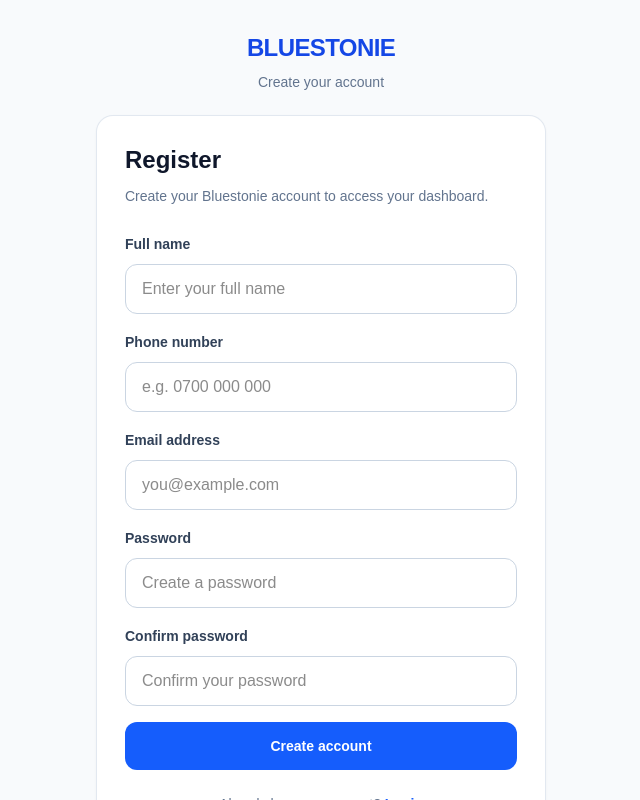
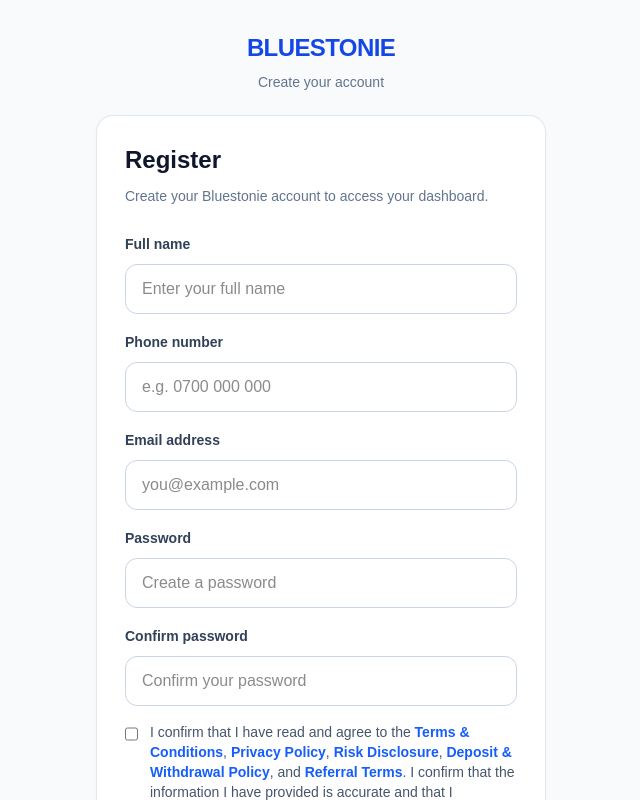
Before and after one commit to bless2030/Bluestonie, a Next.js app: page /register in a window 1280 px wide. Shown: the top 800 px of the page, without its empty margins (319-959 px from the left). Built offline with nearby package versions, Linux system fonts and the light colour scheme; no server answers.

Commit message:
Add account agreement and activity tracking

```diff
--- a/app/dashboard/page.tsx
+++ b/app/dashboard/page.tsx
@@ -230,6 +230,12 @@ supabase
       }
 
       setProfile(profileResult.data as Profile);
+
+await supabase
+  .from("profiles")
+  .update({ updated_at: new Date().toISOString() })
+  .eq("id", user.id);
+
 setWallet(walletResult.data as Wallet);
 setPackages((packagesResult.data || []) as Package[]);
 
@@ -711,6 +717,17 @@ const withdrawableProfitUgx = Math.round(
             <h1 className="text-lg font-extrabold text-blue-700">
               {profile?.full_name || "Member"}
             </h1>
+{profile?.created_at && (
+  <p className="mt-1 text-xs text-slate-400">
+    Joined{" "}
+    {new Date(profile.created_at).toLocaleDateString("en-US", {
+      month: "short",
+      day: "numeric",
+      year: "numeric",
+    })}
+  </p>
+)}
+
           </div>
 
           <button
--- a/app/register/page.tsx
+++ b/app/register/page.tsx
@@ -28,6 +28,7 @@ function RegisterForm() {
   const [loading, setLoading] = useState(false);
   const [message, setMessage] = useState("");
   const [error, setError] = useState("");
+  const [agreedToTerms, setAgreedToTerms] = useState(false);
 
   useEffect(() => {
     const ref = searchParams.get("ref");
@@ -70,6 +71,11 @@ function RegisterForm() {
       setError("Password must contain at least 6 characters.");
       return;
     }
+
+    if (!agreedToTerms) {
+  setError("Please agree to the Terms & Conditions and applicable policies.");
+  return;
+}
 
     setLoading(true);
 
@@ -256,6 +262,56 @@ function RegisterForm() {
               />
             </div>
 
+            {/* Terms and agreement */}
+<label className="flex items-start gap-3 text-sm leading-5 text-slate-600">
+  <input
+    type="checkbox"
+    checked={agreedToTerms}
+    onChange={(e) => setAgreedToTerms(e.target.checked)}
+    className="mt-1 h-4 w-4 rounded border-slate-300 text-blue-600 focus:ring-blue-500"
+  />
+
+  <span>
+    I confirm that I have read and agree to the{" "}
+    <Link
+      href="/terms"
+      className="font-semibold text-blue-600 hover:text-blue-700"
+    >
+      Terms & Conditions
+    </Link>
+    ,{" "}
+    <Link
+      href="/privacy"
+      className="font-semibold text-blue-600 hover:text-blue-700"
+    >
+      Privacy Policy
+    </Link>
+    ,{" "}
+    <Link
+      href="/risk-disclosure"
+      className="font-semibold text-blue-600 hover:text-blue-700"
+    >
+      Risk Disclosure
+    </Link>
+    ,{" "}
+    <Link
+      href="/deposit-withdrawal-policy"
+      className="font-semibold text-blue-600 hover:text-blue-700"
+    >
+      Deposit & Withdrawal Policy
+    </Link>
+    , and{" "}
+    <Link
+      href="/referral-terms"
+      className="font-semibold text-blue-600 hover:text-blue-700"
+    >
+      Referral Terms
+    </Link>
+    . I confirm that the information I have provided is accurate and that I
+    understand the risks associated with using BLUESTONIE Investments.
+  </span>
+</label>
+
             {/* Submit */}
             <button
               type="submit"
```
